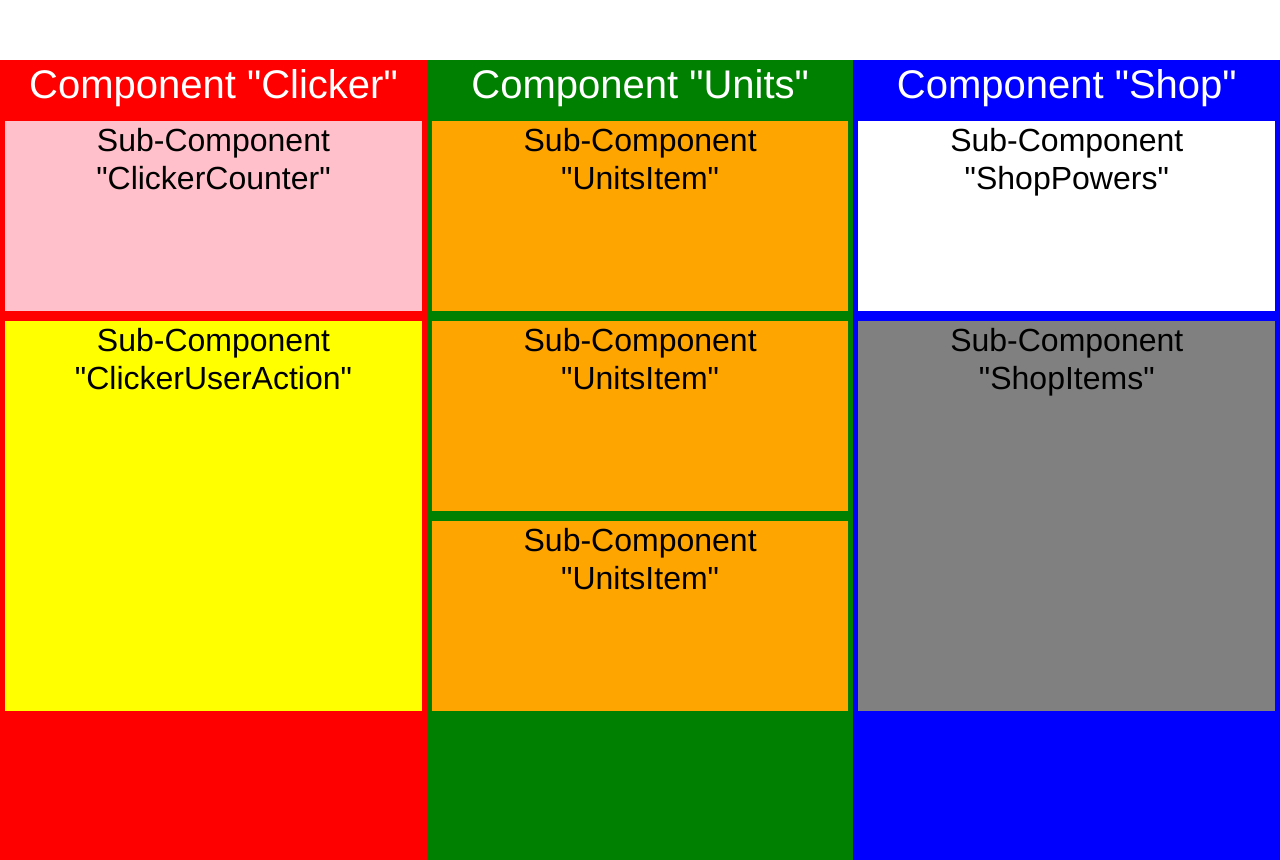
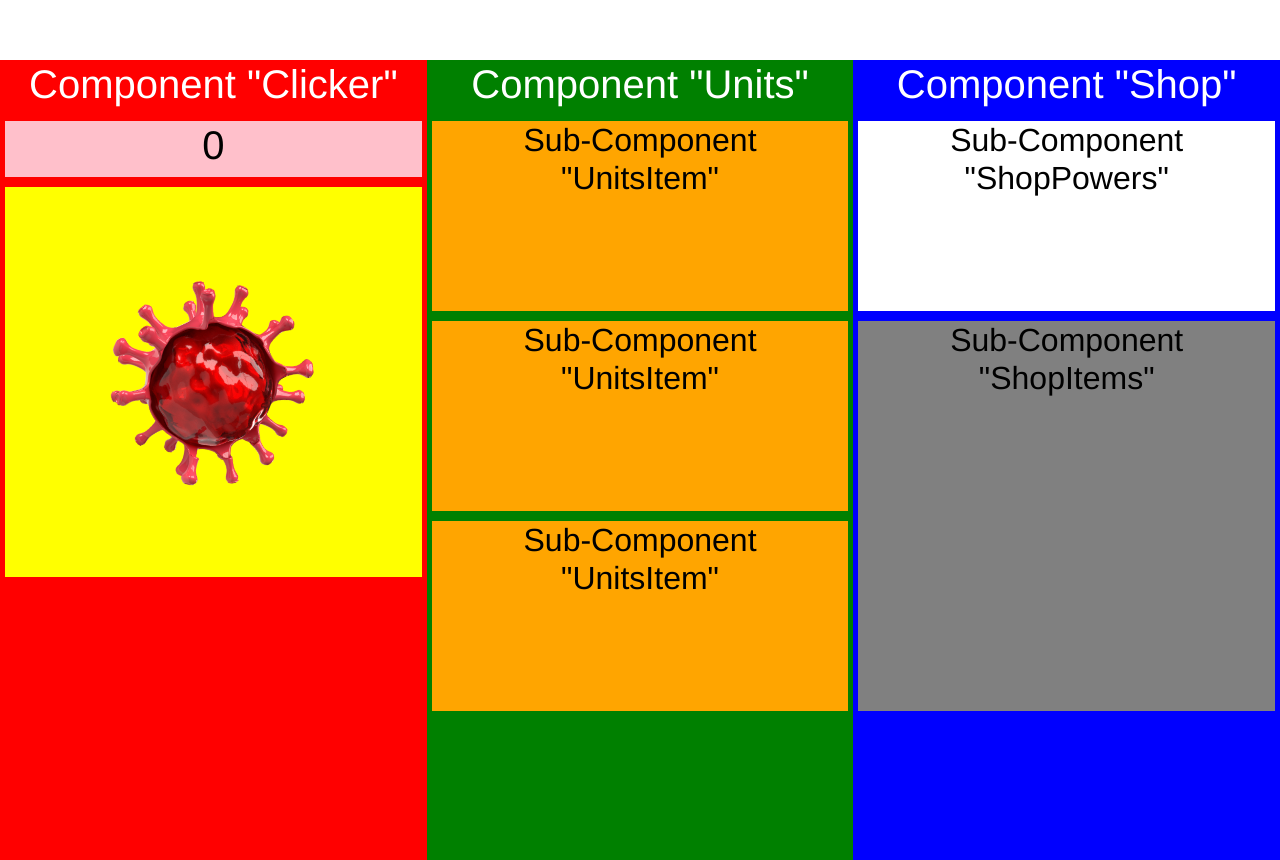
Before and after one commit to richardoot/CovidClicker, a Vue app: page / in a window 1280 px wide. Built offline with nearby package versions, Linux system fonts and the light colour scheme.

Commit message:
Ajout du compteur de click avec coefficient qui augmente tous les 100 clicks

```diff
--- a/src/App.vue
+++ b/src/App.vue
@@ -3,9 +3,13 @@
     <b-container fluid>
       <b-row>
 
-        <Clicker />
+        <Clicker
+          v-on:addClick="addClick"
+          v-bind:nbClick="nbClick"
+        />
 				<Units/>
 				<Shop/>
+
       </b-row>
     </b-container>
 
@@ -13,6 +17,7 @@
 </template>
 
 <script>
+import store from "./store/store";
 import Clicker from './components/Clicker';
 import Units from './components/Units';
 import Shop from './components/Shop';
@@ -23,6 +28,17 @@ export default {
     Clicker,
     Units,
     Shop
+  },
+  methods:{
+    addClick: function(){
+      store.dispatch("addClickAction");
+    }
+  },
+  computed:{
+    nbClick: function(){
+      return store.getters.getNbClicks;
+    },
+
   }
 }
 </script>
--- a/src/components/Clicker.vue
+++ b/src/components/Clicker.vue
@@ -1,15 +1,51 @@
 <template>
-    <b-col class="vh-100" style="color: white; background-color: red;" > <!-- v-on:click="" -->
+    <b-col class="vh-100" style="color: white; background-color: red;">
+        <a v-on:click="$emit('addClick')" href="#" style="display:block;width:100%;height:100%;text-decoration:none;color:white">
             <h1>Component "Clicker"</h1>
-        <b-row class="h-25">
-            <div class="col" style="color: black; background-color: pink; margin:5px;">
-                <h2>Sub-Component "ClickerCounter"</h2>
-            </div>
+            <b-row>
+                <b-col style="color: black; background-color: pink; margin:5px;">
+                    <h1>{{nbClick}}</h1>
+                </b-col>
             </b-row>
             <b-row class="h-50">
                 <b-col style="color: black; background-color: yellow; margin:5px;">
-                <h2>Sub-Component "ClickerUserAction"</h2>
+                    <b-img  id="imgCovid" :src="require('../assets/covid_1.png')"  fluid  alt="Image responsive"/>
                 </b-col>
             </b-row>
+        </a>
     </b-col>
 </template>
+
+<script>
+
+export default {
+  props:[
+      'nbClick'
+  ],
+};
+</script>
+
+<style>
+
+#imgCovid {
+    position: absolute;
+    top: 50%;
+    left: 50%;
+    width: 300px;
+    height: 300px;
+    margin:-150px 0 0 -150px;
+    -webkit-animation:spin 30s linear infinite;
+    -moz-animation:spin 30s linear infinite;
+    animation:spin 30s linear infinite;
+}
+
+@-moz-keyframes spin {
+    100% { -moz-transform: rotate(360deg); }
+}
+@-webkit-keyframes spin {
+    100% { -webkit-transform: rotate(360deg); }
+}
+@keyframes spin {
+    100% { -webkit-transform: rotate(360deg); transform:rotate(360deg); }
+}
+</style>
--- a/src/components/Shop.vue
+++ b/src/components/Shop.vue
@@ -2,9 +2,9 @@
     <b-col class="vh-100" style="color: white; background-color: blue;" > <!-- v-on:click="" -->
         <h1>Component "Shop"</h1>
         <b-row class="h-25">
-            <div class="col" style="color: black; background-color: white; margin:5px;">
+            <b-col style="color: black; background-color: white; margin:5px;">
                 <h2>Sub-Component "ShopPowers"</h2>
-            </div>
+            </b-col>
         </b-row>
         <b-row class="h-50">
             <b-col style="color: black; background-color: grey; margin:5px;">
--- a/src/components/Units.vue
+++ b/src/components/Units.vue
@@ -2,9 +2,9 @@
     <b-col class="vh-100" style="color: white; background-color: green;" > <!-- v-on:click="" -->
         <h1>Component "Units"</h1>
         <b-row class="h-25">
-            <div class="col" style="color: black; background-color: orange; margin:5px;">
+            <b-col style="color: black; background-color: orange; margin:5px;">
                 <h2>Sub-Component "UnitsItem"</h2>
-            </div>
+            </b-col>
         </b-row>
         <b-row class="h-25">
             <b-col style="color: black; background-color: orange; margin:5px;">
--- /dev/null
+++ b/src/store/store.js
@@ -0,0 +1,40 @@
+import Vue from "vue";
+import Vuex from "vuex";
+
+Vue.use(Vuex);
+
+export default new Vuex.Store({
+    state: {
+        nb_clicks: 0,
+        coeff:1,
+        nb_contamine:0
+    },
+    mutations: {
+        incrementNbContamine(state){
+            if(0 === state.nb_clicks%100 && 0 !== state.nb_clicks){
+                state.coeff = state.coeff*2;
+                console.log("Incrément du coefficient effectué");
+            }
+            console.log("Le coeff est de " + state.coeff);
+        },
+        addClick(state){
+            state.nb_clicks = state.nb_clicks+(1*state.coeff);
+        }
+    },
+    actions: {
+        // incrementCoeffAction:function(context){
+        //     console.log("Appelle à fonction permettant l'incrément du coefficient");
+        //     context.commit('incrementCoeff');
+        // },
+        addClickAction: function(context){
+            console.log("Incrément du nombre de clicks");
+            context.commit('incrementNbContamine');
+            context.commit('addClick');
+        }
+    },
+    getters: {
+        getNbClicks: function (state) {
+            return state.nb_clicks;
+        }
+    }
+});
```
Also changed, not shown: store/store.js (deleted, +0 -19 lines), src/assets/covid_1.png (added), src/assets/—Pngtree—3d cyan corona virus element_5325427.png (added). Lines whose indentation alone changed are shown as unchanged.
